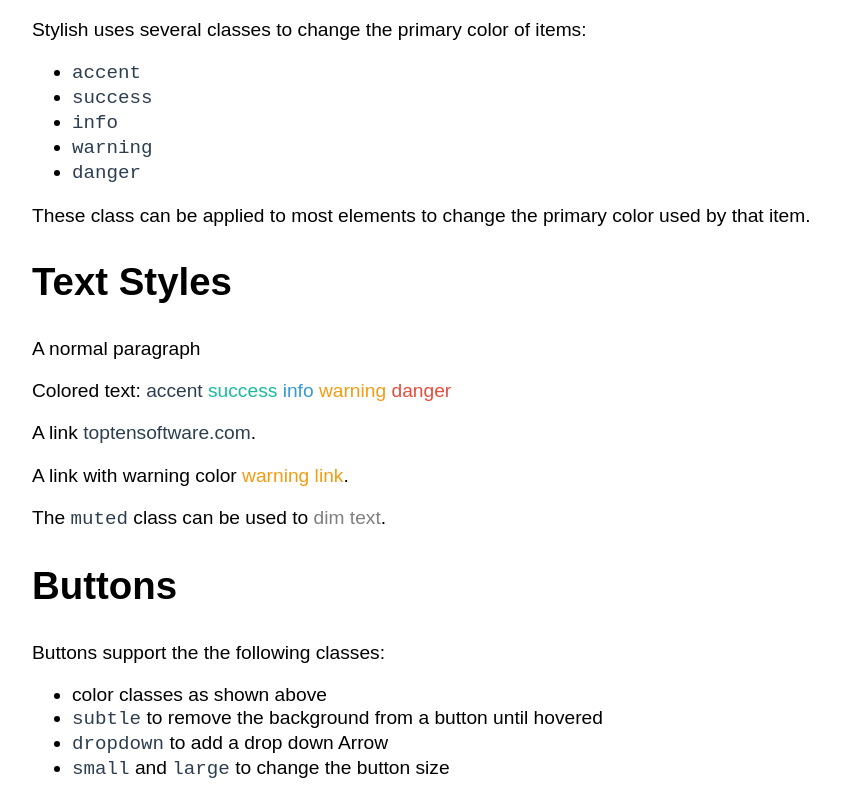
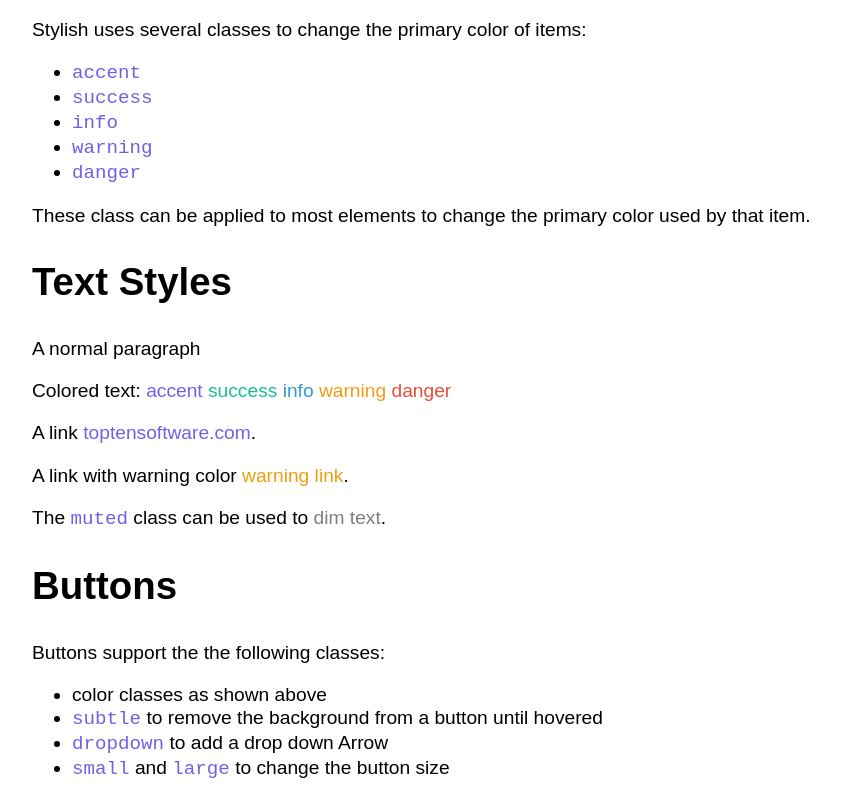
Before and after one commit to codeonlyjs/stylish, a website: page index.html in a window 1280 px wide. Shown: the part 604-1394 px from the top of the page, without its empty margins (208-1064 px from the left). Drawn offline with nearby package versions, Linux system fonts and the light colour scheme.

Commit message:
More docs, separate dark/light variables at document level for easier customization

```diff
--- a/package.json
+++ b/package.json
@@ -1,7 +1,7 @@
 {
   "name": "@toptensoftware/stylish",
   "version": "1.0.2",
-  "description": "A stylish set of pure-CSS styles",
+  "description": "A nice, simple, theme aware set of CSS styles",
   "main": "index.js",
   "type": "module",
   "scripts": {
--- a/stylish.css
+++ b/stylish.css
@@ -5,12 +5,37 @@
 
 :root
 {
+    /* dark colors */
+    --dark-fore-color: white;
+    --dark-back-color: black;
+    --dark-button-color: #444;
+    --dark-accent-color: #7160E8;
+    --dark-success-color: #00bc8c;
+    --dark-info-color: #3498db;
+    --dark-warning-color: #f39c12;
+    --dark-danger-color: #e74c3c;
+    --dark-body-back-color: #1e1e1e;
+
+    /* light colors */
+    --light-fore-color: black;
+    --light-back-color: white;
+    --light-button-color: #444;
+    --light-accent-color: #7160E8;
+    --light-success-color: #18bc9c;
+    --light-info-color: #3498db;
+    --light-warning-color: #f39c12;
+    --light-danger-color: #e74c3c;
+    --light-body-back-color: white;
+
+    --dark-fore-color-l: 100;
+    --dark-back-color-l: 0;
+    --light-fore-color-l: 0;
+    --light-back-color-l: 100;
+
+
     --font-family: sans-serif;
     --color-scheme: dark;
 
-    --info-color: #3498db;
-    --warning-color: #f39c12;
-    --danger-color: #e74c3c;
     --contrast-color: white;
     --class-text-color: inherit;
     --class-back-color: var(--button-color);
@@ -47,26 +72,32 @@
 :root.dark
 {
     --color-scheme: dark;
-    --fore-color: white;
-    --back-color: black;
     --fore-color-l: 100;
     --back-color-l: 0;
-    --button-color: #444;
-    --accent-color: #7160E8;
-    --success-color: #00bc8c;
-    --body-back-color: #1e1e1e;
+    --fore-color: var(--dark-fore-color);
+    --back-color: var(--dark-back-color);
+    --button-color: var(--dark-button-color);
+    --accent-color: var(--dark-accent-color);
+    --info-color: var(--dark-info-color);
+    --warning-color: var(--dark-warning-color);
+    --danger-color: var(--dark-danger-color);
+    --success-color: var(--dark-success-color);
+    --body-back-color: var(--dark-body-back-color);
 }
 :root.light
 {
     --color-scheme: light;
-    --fore-color: black;
-    --back-color: white;
     --fore-color-l: 0;
     --back-color-l: 100;
-    --button-color: #444;
-    --accent-color: #7160E8;
-    --success-color: #18bc9c;
-    --body-back-color: white;
+    --fore-color: var(--light-fore-color);
+    --back-color: var(--light-back-color);
+    --button-color: var(--light-button-color);
+    --accent-color: var(--light-accent-color);
+    --info-color: var(--light-info-color);
+    --warning-color: var(--light-warning-color);
+    --danger-color: var(--light-danger-color);
+    --success-color: var(--light-success-color);
+    --body-back-color: var(--light-body-back-color);
 }
 
 /* These styles are used when html class not set */
@@ -75,14 +106,17 @@
     :root
     {
         --color-scheme: dark;
-        --fore-color: white;
-        --back-color: black;
         --fore-color-l: 100;
         --back-color-l: 0;
-        --button-color: #444;
-        --accent-color: #7160E8;
-        --success-color: #00bc8c;
-        --body-back-color: #1e1e1e;
+        --fore-color: var(--dark-fore-color);
+        --back-color: var(--dark-back-color);
+        --button-color: var(--dark-button-color);
+        --accent-color: var(--dark-accent-color);
+        --info-color: var(--dark-info-color);
+        --warning-color: var(--dark-warning-color);
+        --danger-color: var(--dark-danger-color);
+        --success-color: var(--dark-success-color);
+        --body-back-color: var(--dark-body-back-color);
     }
 }
 @media (prefers-color-scheme: light)
@@ -90,14 +124,17 @@
     :root
     {
         --color-scheme: light;
-        --fore-color: black;
-        --back-color: white;
         --fore-color-l: 0;
         --back-color-l: 100;
-        --button-color: #444;
-        --accent-color: #2c3e50;
-        --success-color: #18bc9c;
-        --body-back-color: white;
+        --fore-color: var(--light-fore-color);
+        --back-color: var(--light-back-color);
+        --button-color: var(--light-button-color);
+        --accent-color: var(--light-accent-color);
+        --info-color: var(--dark-info-color);
+        --warning-color: var(--dark-warning-color);
+        --danger-color: var(--dark-danger-color);
+        --success-color: var(--light-success-color);
+        --body-back-color: var(--light-body-back-color);
     }
 }
 
```
Also changed, not shown: index.html (+63 -31 lines), readme.md.
